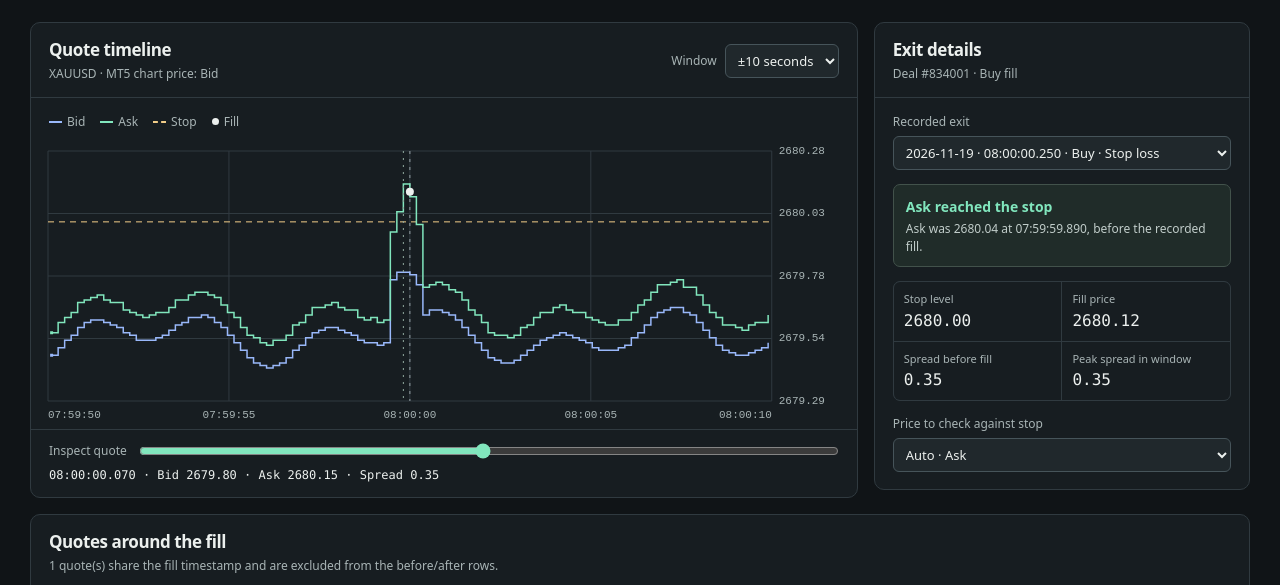
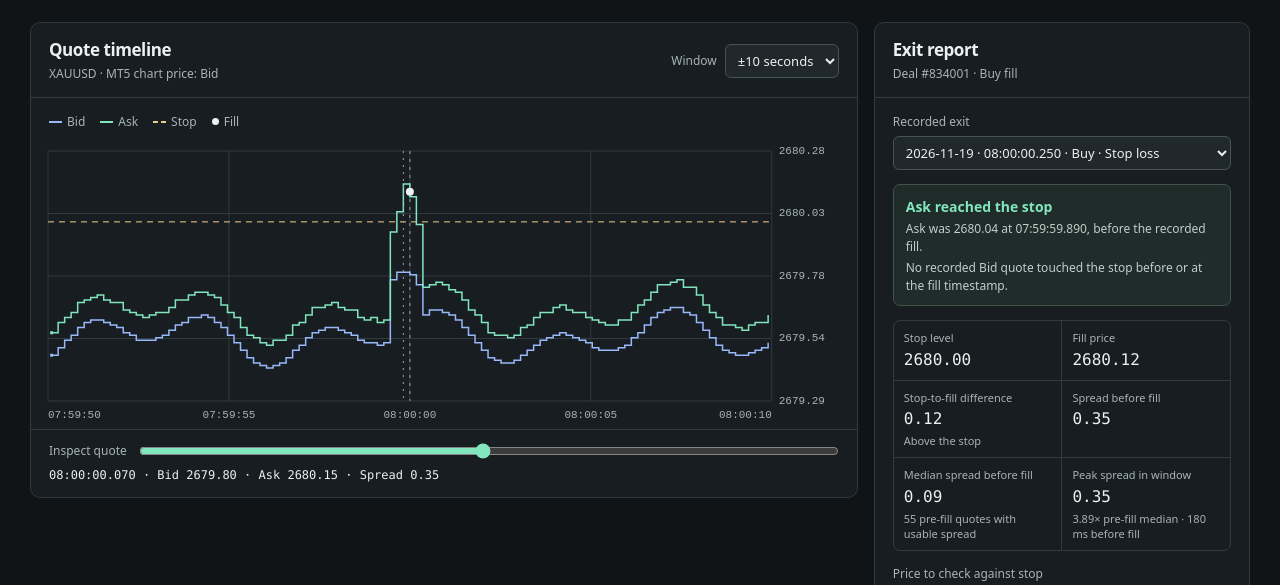
Before and after one commit to Aldrinmarsky/spreadtrace, a plain HTML site: page docs/index.html in a window 1280 px wide. Shown: the part 182-767 px from the top of the page. Drawn offline with Linux system fonts and the light colour scheme.

Commit message:
Add stop-loss exit reports and spread context

```diff
--- a/docs/analysis.mjs
+++ b/docs/analysis.mjs
@@ -94,6 +94,14 @@ export function quoteSpread(quote) {
   return quote.ask - quote.bid;
 }
 
+function median(values) {
+  if (!values.length) return null;
+  values.sort((a, b) => a - b);
+  const middle = Math.floor(values.length / 2);
+  if (values.length % 2) return values[middle];
+  return (values[middle - 1] + values[middle]) / 2;
+}
+
 export function inspectExit(capture, exit, seconds, reference = 'auto') {
   const from = exit.time - seconds * 1000;
   const to = exit.time + seconds * 1000;
@@ -103,28 +111,50 @@ export function inspectExit(capture, exit, seconds, reference = 'auto') {
   const afterExit = lowerBound(quotes, exit.time + 1);
   const before = quotes[atExit - 1];
   const after = quotes[afterExit];
+  const beforeSpreads = [];
   let peak = null;
-  for (const quote of quotes) {
+  let peakQuote;
+  for (const [index, quote] of quotes.entries()) {
     const spread = quoteSpread(quote);
-    if (spread !== null && (peak === null || spread > peak)) peak = spread;
+    if (spread === null) continue;
+    if (index < atExit) beforeSpreads.push(spread);
+    if (peak === null || spread > peak) {
+      peak = spread;
+      peakQuote = quote;
+    }
   }
+  const medianSpread = median(beforeSpreads);
+  const peakMultiple = medianSpread > 0 ? peak / medianSpread : null;
   const automaticSide = exit.side === 'Buy' ? 'ask' : 'bid';
+  const chartSide = capture.chartPrice.toLowerCase();
   const side = reference === 'auto' ? (capture.chartPrice === 'LAST' ? 'last' : automaticSide) : reference;
+  const hasStopExit = exit.reason === 'DEAL_REASON_SL' && exit.entry === 'DEAL_ENTRY_OUT' && exit.stop !== null;
+  const stopToFill = hasStopExit ? exit.fill - exit.stop : null;
   let state;
   let crossing;
+  let chartTouchObserved;
   if (exit.reason !== 'DEAL_REASON_SL') {
     state = 'other';
-  } else if (exit.entry !== 'DEAL_ENTRY_OUT' || exit.stop === null) {
+  } else if (!hasStopExit) {
     state = 'unavailable';
   } else {
-    const candidateQuotes = quotes.slice(0, afterExit).filter((quote) => quote[side] !== null);
+    const throughExit = quotes.slice(0, afterExit);
+    const reachesStop = (value) => exit.side === 'Buy' ? value >= exit.stop : value <= exit.stop;
+    const candidateQuotes = throughExit.filter((quote) => quote[side] !== null);
     crossing = candidateQuotes.find((quote) =>
-      exit.side === 'Buy' ? quote[side] >= exit.stop : quote[side] <= exit.stop);
+      reachesStop(quote[side]));
+    if (chartSide !== side) {
+      const chartQuotes = throughExit.filter((quote) => quote[chartSide] !== null);
+      if (chartQuotes.length) chartTouchObserved = chartQuotes.some((quote) => reachesStop(quote[chartSide]));
+    }
     if (crossing) state = crossing.time === exit.time ? 'same-time' : 'crossed';
     else state = candidateQuotes.length ? 'unseen' : 'missing';
   }
-  return { from, to, quotes, before, after, peak, side, state, crossing,
-    sameTimeCount: afterExit - atExit };
+  return {
+    from, to, quotes, before, after, peak, peakQuote, medianSpread, peakMultiple,
+    spreadSampleCount: beforeSpreads.length, beforeQuoteCount: atExit, stopToFill,
+    chartSide, chartTouchObserved, side, state, crossing, sameTimeCount: afterExit - atExit,
+  };
 }
 
 export function formatTime(time) {
--- a/docs/app.mjs
+++ b/docs/app.mjs
@@ -20,6 +20,8 @@ function set(id, text) {
 }
 
 const price = (value) => value == null ? '—' : value.toFixed(decimalPlaces);
+const medianPrice = (value) => value == null ? '—' : value.toFixed(decimalPlaces + 1).replace(/0$/, '');
+const priceLabels = { bid: 'Bid', ask: 'Ask', last: 'Last' };
 const reasonLabel = (reason) => ({
   DEAL_REASON_SL: 'Stop loss', DEAL_REASON_TP: 'Take profit', DEAL_REASON_SO: 'Stop out',
   DEAL_REASON_CLIENT: 'Desktop', DEAL_REASON_MOBILE: 'Mobile', DEAL_REASON_WEB: 'Web',
@@ -47,7 +49,7 @@ function load(csv, name, isSample) {
 }
 
 function renderVerdict() {
-  const side = { bid: 'Bid', ask: 'Ask', last: 'Last' }[report.side];
+  const side = priceLabels[report.side];
   const crossing = report.crossing;
   const summary = {
     crossed: [`${side} reached the stop`,
@@ -61,6 +63,59 @@ function renderVerdict() {
   }[report.state];
   set('verdict-title', summary[0]);
   set('verdict-text', summary[1]);
+  const chartSide = priceLabels[report.chartSide];
+  const chartEvidence = {
+    true: `Recorded ${chartSide} also touched the stop before or at the fill timestamp.`,
+    false: `No recorded ${chartSide} quote touched the stop before or at the fill timestamp.`,
+  }[report.chartTouchObserved];
+  $('chart-evidence').hidden = !chartEvidence;
+  set('chart-evidence', chartEvidence ?? '');
+}
+
+function renderMetrics() {
+  const stopToFill = report.stopToFill;
+  set('stop-level', price(exit.stop));
+  set('fill-price', price(exit.fill));
+  set('stop-to-fill', price(stopToFill));
+  const stopNote = stopToFill === null
+    ? (exit.reason === 'DEAL_REASON_SL' ? 'No comparable stop price' : 'Stop-loss exits only')
+    : (stopToFill === 0 ? 'Filled at stop' : stopToFill > 0 ? 'Above the stop' : 'Below the stop');
+  set('stop-to-fill-note', stopNote);
+  set('spread-before', price(quoteSpread(report.before)));
+  set('spread-median', medianPrice(report.medianSpread));
+  const usable = report.spreadSampleCount.toLocaleString();
+  const total = report.beforeQuoteCount.toLocaleString();
+  const sampleLabel = report.spreadSampleCount === report.beforeQuoteCount ? usable : `${usable} of ${total}`;
+  set('spread-sample', `${sampleLabel} pre-fill ${report.beforeQuoteCount === 1 ? 'quote' : 'quotes'} with usable spread`);
+  set('spread-peak', price(report.peak));
+
+  const notes = [];
+  if (report.peakMultiple !== null) {
+    notes.push(`${Number(report.peakMultiple.toFixed(2)).toLocaleString()}× pre-fill median`);
+  }
+  if (report.peakQuote) {
+    const offset = report.peakQuote.time - exit.time;
+    notes.push(offset === 0 ? 'at fill timestamp'
+      : `${Math.abs(offset).toLocaleString()} ms ${offset < 0 ? 'before' : 'after'} fill`);
+  }
+  set('spread-peak-note', notes.join(' · '));
+}
+
+function renderCoverage() {
+  const notes = [];
+  if (report.before && report.after) {
+    const gap = report.after.time - report.before.time;
+    notes.push(`${gap.toLocaleString()} ms between the nearest quotes on either side of the fill.`);
+  } else if (!report.before && !report.after) {
+    notes.push('No quotes strictly before or after the fill in this window.');
+  } else {
+    notes.push(`No quote ${report.before ? 'after' : 'before'} the fill in this window.`);
+  }
+  if (report.sameTimeCount) {
+    const count = report.sameTimeCount;
+    notes.push(`${count.toLocaleString()} ${count === 1 ? 'quote shares' : 'quotes share'} the fill timestamp. Their order relative to the fill is unknown. Use the scrubber to view them.`);
+  }
+  set('quote-context', notes.join(' '));
 }
 
 function renderNearest() {
@@ -75,7 +130,7 @@ function renderNearest() {
     row.append(heading);
     const offset = quote ? quote.time - exit.time : null;
     const delta = offset === null ? '—' : `${offset > 0 ? '+' : ''}${offset} ms`;
-    for (const value of [quote ? formatTime(quote.time) : '—', delta, price(quote?.bid),
+    for (const value of [quote ? formatTime(quote.time) : 'No quote in window', delta, price(quote?.bid),
       price(quote?.ask), ...(showLast ? [price(quote?.last)] : []), price(quoteSpread(quote))]) {
       row.insertCell().textContent = value;
     }
@@ -122,19 +177,16 @@ function render() {
   $('chart').hidden = count === 0;
   $('chart-context').textContent = `${capture.symbol} · MT5 chart price: ${capture.chartPrice === 'BID' ? 'Bid' : 'Last'}`;
   $('exit-context').textContent = exit ? `Deal #${exit.id} · ${exit.side} fill` : 'No exits in this capture';
-  $('quote-context').textContent = report?.sameTimeCount
-    ? `${report.sameTimeCount} quote(s) share the fill timestamp and are excluded from the before/after rows.`
-    : 'Nearest recorded quotes strictly before and after the fill.';
   set('chart-empty', exit ? 'No quotes in this window.' : 'A recorded exit will appear here.');
   scrubber.disabled = count < 2;
   scrubber.max = Math.max(1, count - 1);
   scrubber.value = Math.max(0, report?.quotes.indexOf(report.before) ?? 0);
   if (exit) {
     renderVerdict();
-    set('stop-level', price(exit.stop));
-    set('fill-price', price(exit.fill));
-    set('spread-before', price(quoteSpread(report.before)));
-    set('spread-peak', price(report.peak));
+    renderMetrics();
+    renderCoverage();
+  } else {
+    set('quote-context', 'Select a capture with an exit to see the surrounding quotes.');
   }
   renderNearest();
   inspectQuote();
--- a/docs/index.html
+++ b/docs/index.html
@@ -70,7 +70,7 @@
       <aside class="exit-card panel" aria-label="Exit details">
         <div class="panel-head">
           <div>
-            <h2>Exit details</h2>
+            <h2>Exit report</h2>
             <p id="exit-context"></p>
           </div>
         </div>
@@ -78,15 +78,18 @@
           <label class="control">Recorded exit
             <select id="exit"></select>
           </label>
-          <div class="verdict" id="verdict">
+          <div class="verdict" id="verdict" aria-live="polite">
             <strong id="verdict-title"></strong>
             <p id="verdict-text"></p>
+            <p id="chart-evidence" hidden></p>
           </div>
           <dl class="metrics">
             <div><dt>Stop level</dt><dd id="stop-level"></dd></div>
             <div><dt>Fill price</dt><dd id="fill-price"></dd></div>
+            <div><dt>Stop-to-fill difference</dt><dd id="stop-to-fill"></dd><dd class="metric-note" id="stop-to-fill-note"></dd></div>
             <div><dt>Spread before fill</dt><dd id="spread-before"></dd></div>
-            <div><dt>Peak spread in window</dt><dd id="spread-peak"></dd></div>
+            <div><dt>Median spread before fill</dt><dd id="spread-median"></dd><dd class="metric-note" id="spread-sample"></dd></div>
+            <div><dt>Peak spread in window</dt><dd id="spread-peak"></dd><dd class="metric-note" id="spread-peak-note"></dd></div>
           </dl>
           <label class="control">Price to check against stop
             <select id="reference">
@@ -119,7 +122,7 @@
 
     <footer>
       <span>Files are processed in your browser. Times use the capture clock.</span>
-      <a id="download" download="spreadtrace-sample.csv">Download sample CSV</a>
+      <span class="footer-links"><span>v0.2.0</span><a id="download" download="spreadtrace-sample.csv">Download sample CSV</a></span>
     </footer>
   </main>
 </body>
--- a/docs/styles.css
+++ b/docs/styles.css
@@ -73,6 +73,9 @@ canvas { width: 100%; height: 100%; display: block; }
 .metrics div { background: var(--panel); padding: 9px 10px; }
 .metrics dt { color: var(--muted); font-size: 11px; }
 .metrics dd { margin: 3px 0 0; font: 16px/1.3 var(--mono); }
+.metrics .metric-note { color: var(--muted); font: 11px/1.4 system-ui, sans-serif; }
+.metric-note:empty { display: none; }
+.footer-links { display: flex; flex-wrap: wrap; gap: 12px; }
 .empty-note { padding: 16px 18px; }
 .nearest { grid-column: 1 / -1; }
 .table-wrap { overflow-x: auto; }
```
Also changed, not shown: tests/analysis.test.mjs (+45 -0 lines), 1 other file.
